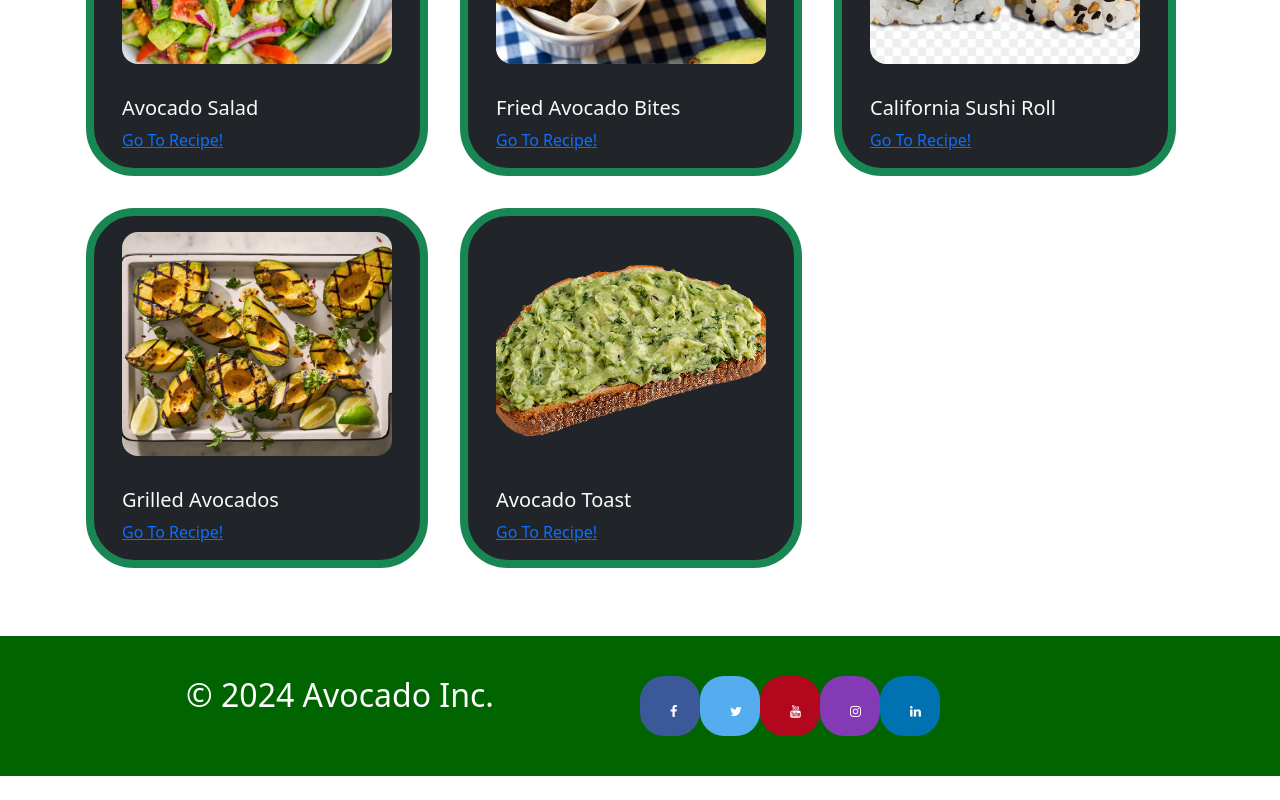
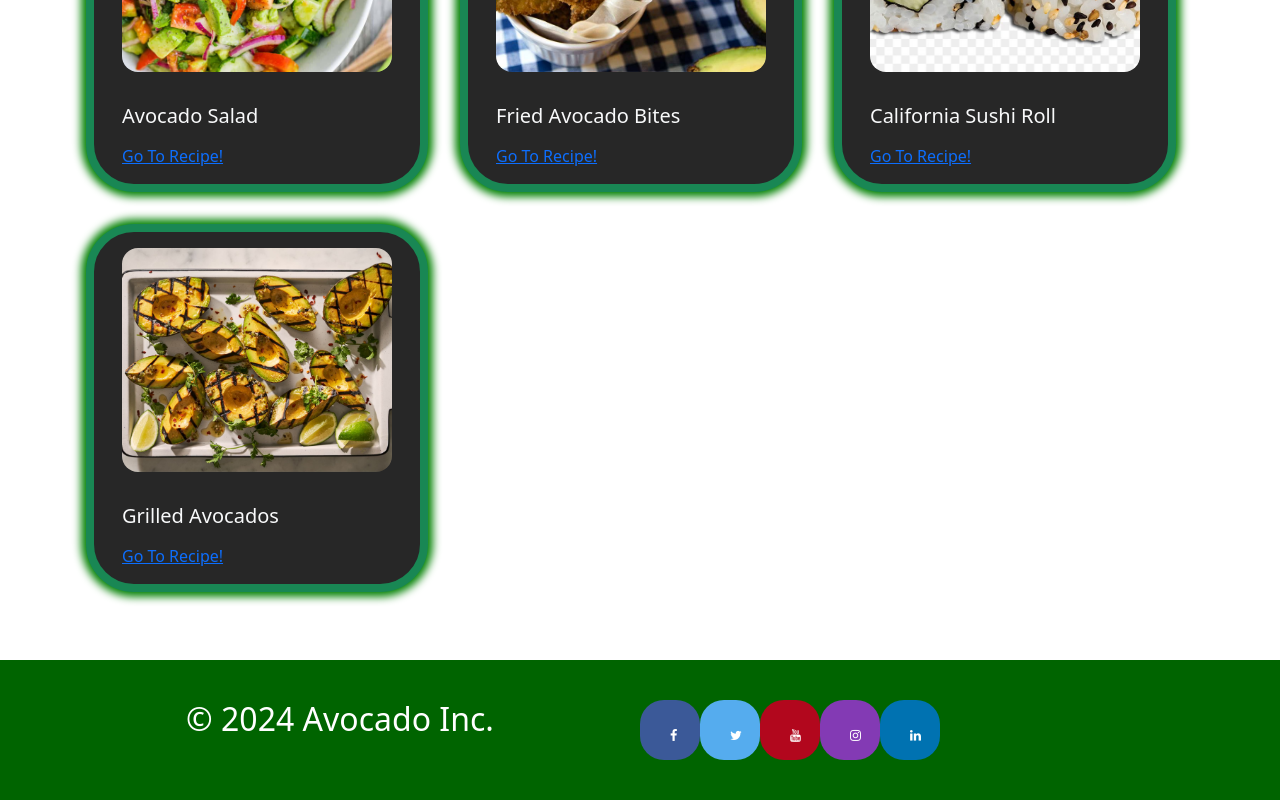
Before and after one commit to notjasonlin/cosi-103a, a React (Create React App) app in the folder avocado/: page / in a window 1280 px wide. Shown: the part 832-1632 px from the top of the page. Before the commit the page ends 1608 px from the top, so only its background shows below. Built offline with nearby package versions, Linux system fonts and the light colour scheme.

Commit message:
fixed merged conflicts so that links work

```diff
--- a/avocado/src/card.js
+++ b/avocado/src/card.js
@@ -1,19 +1,22 @@
+import React from "react";
 import Card from "react-bootstrap/Card";
 import recipesData from "./data/recipeData";
+import { Link } from "react-router-dom";
 
 function RecipeCard({ recipeId }) {
 	const recipeData = recipesData.find((recipe) => recipe.id === recipeId);
 	return (
 		<Card
-			bg={"dark"}
 			text={"light"}
 			border="success"
 			style={{
+				backgroundColor: "#272727",
 				width: "30%",
 				borderRadius: "3rem",
 				margin: "1rem",
 				borderColor: "green",
 				borderWidth: "0.5rem",
+				boxShadow: "0 0 0.5rem 0.3rem green",
 			}}
 		>
 			<Card.Img
@@ -30,9 +33,8 @@ function RecipeCard({ recipeId }) {
 			/>
 			<Card.Body>
 				<Card.Title>{recipeData.name}</Card.Title>
-				<Card.Link href={"#"} key={recipeData.id}>
-					Go To Recipe!
-				</Card.Link>
+				<Card.Text>{recipeData.description}</Card.Text>
+				<Link to={`/recipe/${recipeData.id}`}>Go To Recipe!</Link>
 			</Card.Body>
 		</Card>
 	);
--- a/avocado/src/data/recipeData.js
+++ b/avocado/src/data/recipeData.js
@@ -55,7 +55,7 @@ const recipesData = [
 			"Salt and pepper, to taste",
 			"1/2 jalapeño, seeded and minced (optional)",
 			"1/4 tsp ground cumin (optional)",
-          "Crushed red pepper flakes (optional, for garnish)"
+			"Crushed red pepper flakes (optional, for garnish)",
 		],
 		instructions: [
 			"In a medium bowl, mash the avocados to your desired consistency.",
@@ -66,9 +66,9 @@ const recipesData = [
 			"Taste and adjust the seasoning as needed.",
 			"Transfer the guacamole to a serving dish.",
 			"Garnish with crushed red pepper flakes, if desired.",
-          "Serve immediately with your favorite chips or as a side dish. Enjoy your flavorful Bacon Guac Bomb!"
+			"Serve immediately with your favorite chips or as a side dish. Enjoy your flavorful Bacon Guac Bomb!",
 		],
-        image: "/images/bacon-guac-bombs.jpg"
+		image: "/images/bacon-guac-bombs.jpg",
 	},
 	{
 		id: 4,
@@ -85,7 +85,7 @@ const recipesData = [
 			"2 tbsp olive oil",
 			"Salt and pepper, to taste",
 			"1/4 cup crumbled feta cheese (optional)",
-          "2 tbsp pumpkin seeds or sunflower seeds (optional)"
+			"2 tbsp pumpkin seeds or sunflower seeds (optional)",
 		],
 		instructions: [
 			"In a large salad bowl, combine the sliced avocados, cucumber, cherry tomatoes, red onion, corn kernels, and red bell pepper.",
@@ -94,9 +94,9 @@ const recipesData = [
 			"Pour the dressing over the salad and gently toss to coat the ingredients evenly.",
 			"If desired, sprinkle the salad with crumbled feta cheese and pumpkin seeds or sunflower seeds for added texture and flavor.",
 			"Serve the salad immediately, or chill in the refrigerator for a refreshing and healthy meal or side dish.",
-          "Enjoy your vibrant and tasty Avocado Salad!"
+			"Enjoy your vibrant and tasty Avocado Salad!",
 		],
-        image: "/images/avocado-salad.jpg"
+		image: "/images/avocado-salad.jpg",
 	},
 	{
 		id: 5,
@@ -110,7 +110,7 @@ const recipesData = [
 			"1 tsp paprika (optional for extra flavor)",
 			"Salt and pepper, to taste",
 			"Vegetable oil, for frying",
-          "Your choice of dipping sauce (like ranch dressing, aioli, or hot sauce)"
+			"Your choice of dipping sauce (like ranch dressing, aioli, or hot sauce)",
 		],
 		instructions: [
 			"Set up a breading station with three bowls: one for flour, one for beaten eggs, and one for panko breadcrumbs mixed with garlic powder, paprika, salt, and pepper.",
@@ -119,9 +119,9 @@ const recipesData = [
 			"Once the oil is hot, fry the avocado bites in batches, being careful not to overcrowd the pan. Fry until they are golden and crispy, about 2-3 minutes per side.",
 			"Use a slotted spoon to transfer the fried avocado bites to a plate lined with paper towels to drain excess oil.",
 			"Serve the fried avocado bites hot with your choice of dipping sauce, such as ranch dressing, aioli, or hot sauce.",
-          "Enjoy your delicious and crispy Fried Avocado Bites!"
+			"Enjoy your delicious and crispy Fried Avocado Bites!",
 		],
-        image: "/images/avocado-bites.jpg"
+		image: "/images/avocado-bites.jpg",
 	},
 	{
 		id: 6,
@@ -135,7 +135,7 @@ const recipesData = [
 			"1 tbsp sesame seeds (optional)",
 			"Soy sauce, for serving",
 			"Wasabi, for serving (optional)",
-          "Pickled ginger, for serving (optional)"
+			"Pickled ginger, for serving (optional)",
 		],
 		instructions: [
 			"Lay a sheet of nori on a bamboo sushi mat. Spread a thin layer of sushi rice over the nori, leaving about a half-inch border at the top.",
@@ -145,9 +145,9 @@ const recipesData = [
 			"With a sharp knife, cut the roll into six equal pieces. Wetting the knife between cuts will make slicing easier.",
 			"Sprinkle the rolls with sesame seeds if desired.",
 			"Serve the California rolls with soy sauce, wasabi, and pickled ginger on the side.",
-          "Enjoy your delicious homemade California Sushi Rolls!"
+			"Enjoy your delicious homemade California Sushi Rolls!",
 		],
-        image: "/images/california-roll.jpg"
+		image: "/images/california-roll.jpg",
 	},
 	{
 		id: 7,
@@ -176,25 +176,6 @@ const recipesData = [
 		],
 		image: "/images/grilled-avocado.jpg",
 	},
-      {
-      id: 1,
-      name: "Avocado Toast",
-      ingredients: [
-        "1 ripe avocado",
-        "2 slices of your favorite bread (sourdough, whole grain, or multigrain work well)",
-        "Salt and pepper, to taste",
-        "Optional toppings: poached or fried egg, cherry tomatoes, red pepper flakes, feta cheese, or a drizzle of balsamic glaze",
-      ],
-      instructions: [
-        "Begin by slicing the avocado in half, removing the pit, and scooping out the flesh into a bowl.",
-        "Using a fork, mash the avocado to your desired consistency. Add salt and pepper to taste.",
-        "Toast the bread slices to your preferred level of crispiness.",
-        "Spread the mashed avocado evenly over each slice of toast.",
-        "If desired, add your choice of optional toppings like a poached or fried egg, cherry tomatoes, red pepper flakes, feta cheese, or a drizzle of balsamic glaze.",
-        "Serve immediately and enjoy your delicious avocado toast!",
-      ],
-      image: "/images/avocado-toast.png",
-    },
 ];
 
 export default recipesData;
```
Lines whose indentation alone changed are shown as unchanged.
